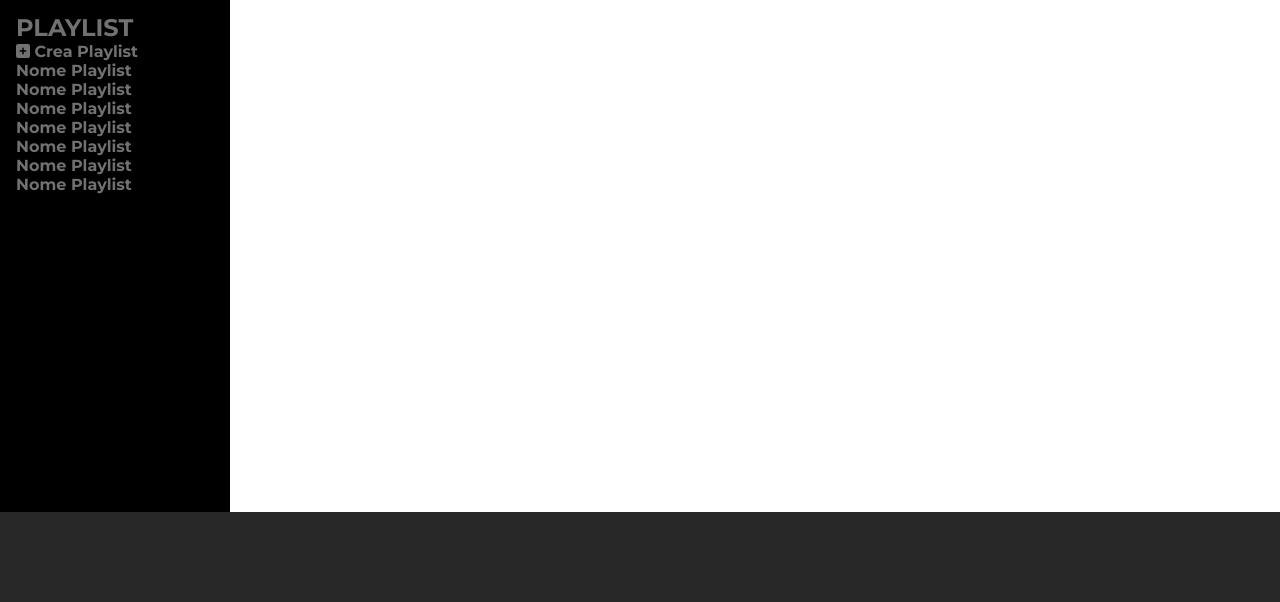
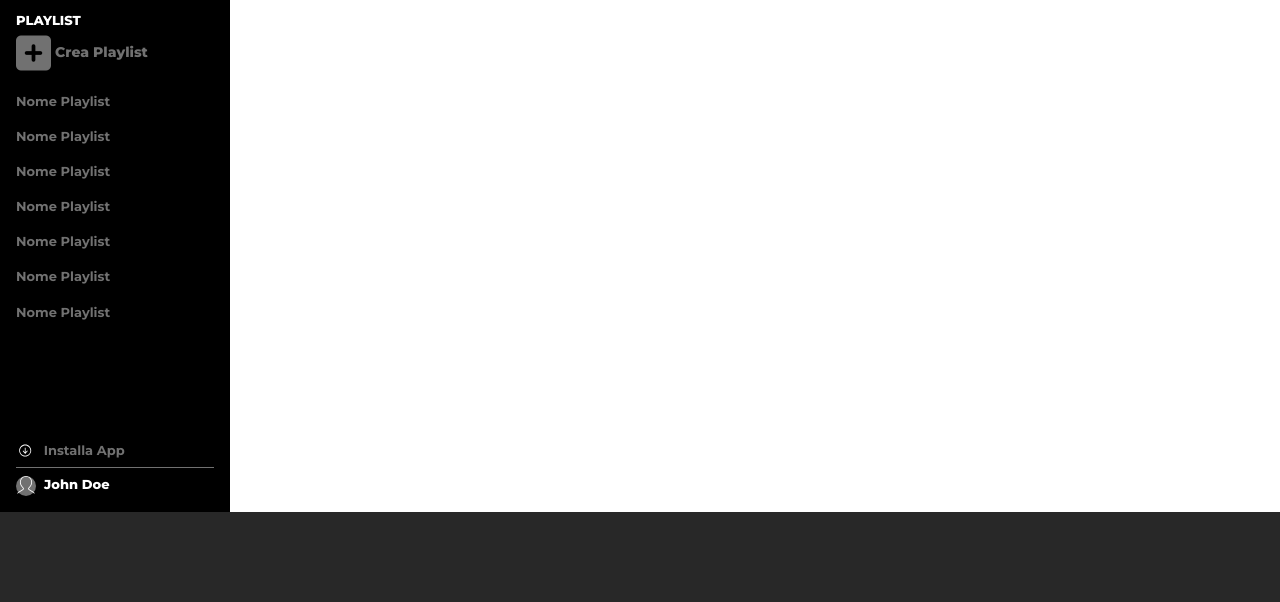
Before and after one commit to sgraziola/html-css-spotifyweb, a plain HTML site: page index.html in a window 1280 px wide. Shown: the part 198-800 px from the top of the page. Drawn offline with Linux system fonts and the light colour scheme.

Commit message:
Add Sidebar Ex Spotifyweb

```diff
--- a/assets/css/style.css
+++ b/assets/css/style.css
@@ -1,11 +1,11 @@
 /* #region Common */
-*{
+* {
     margin: 0;
     padding: 0;
     box-sizing: border-box;
 }
 
-:root{
+:root {
     --spotify_darkest: #000000;
     --spotify_darker: #141922;
     --spotify_dark: #282828;
@@ -15,25 +15,30 @@
     --spotify_accent: #ADFF2F;
     --spotify_lightest: #FFFFFF;
 }
-img{
+
+img {
     max-width: 100%;
 }
-body{
+
+body {
     font-family: 'Montserrat', sans-serif;
 }
+
 /* #endregion Common */
 
 /* #region Utilities */
-.d_flex{
+.d_flex {
     display: flex;
 }
+
 /* #endregion Utilities */
 
 /* #region Wrapper */
-    .wrapper{
+.wrapper {
     height: calc(100vh - 90px);
 }
-    .sidebar{
+
+.sidebar {
     background-color: var(--spotify_darkest);
     width: 230px;
     height: 100%;
@@ -41,34 +46,101 @@ body{
     justify-content: space-between;
     color: var(--spotify_light_extra);
 }
-    .sidebar_top{
+
+.sidebar_top,
+.sidebar_bot {
     padding: 1rem;
+    font-weight: 700;
+    font-size: 13px;
 }
+
 .logo,
-    nav{
+nav {
     padding-bottom: 1.5rem;
 }
+
 svg.spotify-logo--text {
     width: 130px;
 }
-    nav div{
+
+nav div {
     padding: 0.3rem 0;
 }
-    nav svg{
+
+nav svg {
     width: 25px;
     vertical-align: middle;
 }
 
-    .home{
+.home,
+.playlist h2 {
     color: var(--spotify_lightest);
 }
-    .playlist ul{
+
+.playlist h2 {
+    font-weight: 800;
+    font-size: 13px;
+}
+
+.new_playlist {
+    font-weight: 800;
+    font-size: 14px;
+}
+
+.playlist ul {
     list-style-type: none;
 }
+
+.playlist li {
+    padding: 0.6rem 0;
+}
+
+.new_playlist {
+    padding-top: 0.35rem;
+    padding-bottom: 0.6rem;
+}
+
+.fa-square-plus {
+    vertical-align: middle;
+    font-size: 40px;
+}
+
+.install {
+    padding-bottom: 0.5rem;
+    border-bottom: 1px solid var(--spotify_light_extra);
+}
+
+.install svg {
+    width: 1rem;
+    vertical-align: middle;
+    margin-right: 0.5rem;
+}
+
+.account {
+    padding-top: 0.5rem;
+    color: var(--spotify_lightest);
+    font-weight: 800;
+}
+
+.account svg {
+    width: 20px;
+    vertical-align: middle;
+    object-fit: contain;
+    border-radius: 50%;
+}
+
+.circle {
+    background-color: var(--spotify_light_extra);
+    border-radius: 50%;
+    width: 20px;
+    height: 20px;
+    margin-right: 0.5rem;
+}
+
 /* #endregion Wrapper */
 
 /* #region playerbar */
-    .playerbar{
+.playerbar {
     background-color: var(--spotify_dark);
     height: 90px;
 }
@@ -77,11 +149,12 @@ body{
 
 
 /* region Debug */
-.debug .wrapper{
+.debug .wrapper {
     background-color: lightcoral;
 }
+
 .debug .sidebar_top,
-.debug .sidebar_bot{
+.debug .sidebar_bot {
     border: 1px solid red;
     height: 200px;
     width: 100%;
--- a/index.html
+++ b/index.html
@@ -54,7 +54,10 @@
                 </nav>
                 <div class="playlist">
                     <h2>PLAYLIST</h2>
-                    <div class="new_playlist"><i class="fa-solid fa-square-plus"></i> Crea Playlist</div>
+                    <div class="new_playlist">
+                        <i class="fa-solid fa-square-plus"></i>
+                        Crea Playlist
+                    </div>
                     <ul>
                         <li>Nome Playlist</li>
                         <li>Nome Playlist</li>
@@ -66,7 +69,28 @@
                     </ul>
                 </div>
             </div>
-            <div class="sidebar_bot"></div>
+            <div class="sidebar_bot">
+                <div class="install">
+                    <svg viewBox="0 0 20 20" xmlns="http://www.w3.org/2000/svg">
+                        <title>Download icon</title>
+                        <path
+                            d="M12 11.657V6h-1v5.65L9.076 9.414l-.758.65 3.183 3.702 3.195-3.7-.758-.653L12 11.657zM11.5 2C7.358 2 4 5.358 4 9.5c0 4.142 3.358 7.5 7.5 7.5 4.142 0 7.5-3.358 7.5-7.5C19 5.358 15.642 2 11.5 2zm0 14C7.916 16 5 13.084 5 9.5S7.916 3 11.5 3 18 5.916 18 9.5 15.084 16 11.5 16z"
+                            fill="#ffffff" fill-rule="evenodd" />
+                    </svg>
+                    Installa App
+                </div>
+                <div class="account d_flex">
+                    <div class="circle">
+                        <svg viewBox="0 0 80 90" xmlns="http://www.w3.org/2000/svg">
+                            <title>User Icon</title>
+                            <path
+                                d="M67.74 61.78l-14.5-8.334c-.735-.422-1.24-1.145-1.385-1.98-.145-.835.088-1.685.638-2.33l5.912-6.93c3.747-4.378 5.81-9.967 5.81-15.737v-2.256c0-6.668-2.792-13.108-7.658-17.67C51.622 1.92 45.17-.386 38.392.054c-12.677.82-22.607 11.772-22.607 24.934v1.483c0 5.77 2.063 11.36 5.81 15.736l5.912 6.933c.55.644.783 1.493.638 2.33-.143.834-.648 1.556-1.383 1.98l-14.494 8.33C4.7 66.077 0 74.15 0 82.844v6.76h3.333v-6.76c0-7.5 4.055-14.46 10.59-18.174l14.5-8.334c1.597-.918 2.692-2.487 3.007-4.302.315-1.815-.19-3.66-1.387-5.06l-5.913-6.936c-3.23-3.775-5.01-8.594-5.01-13.57v-1.484c0-11.41 8.562-20.9 19.488-21.608 5.85-.377 11.415 1.61 15.67 5.598 4.26 3.992 6.605 9.404 6.605 15.24v2.254c0 4.976-1.778 9.796-5.01 13.57l-5.915 6.935c-1.195 1.4-1.7 3.246-1.386 5.06.313 1.816 1.41 3.385 3.008 4.303l14.507 8.338c6.525 3.71 10.58 10.67 10.58 18.17v6.76H80v-6.76c0-8.695-4.7-16.768-12.26-21.063z"
+                                fill="#ffffff" fill-rule="evenodd" />
+                        </svg>
+                    </div>
+                    John Doe
+                </div>
+            </div>
         </div>
         <div class="container_lg">
             <div class="banner"></div>
```
Lines whose indentation alone changed are shown as unchanged.
